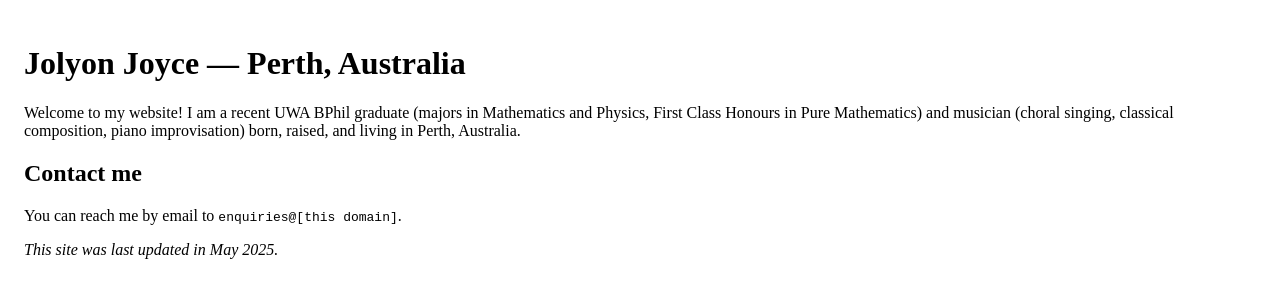
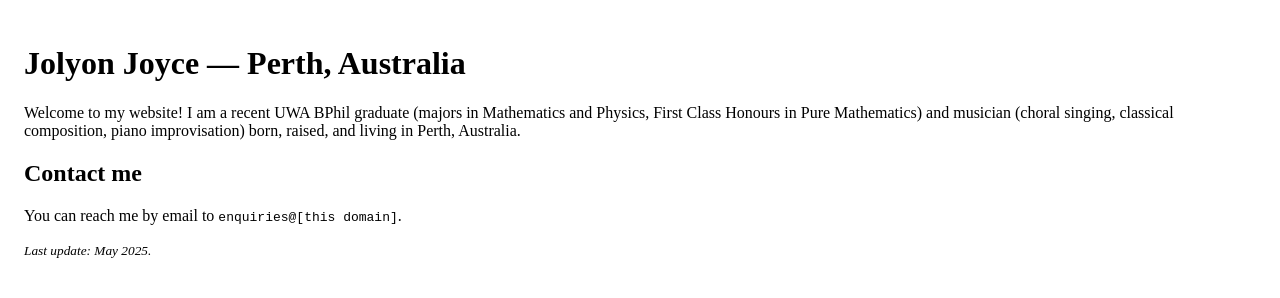
Before and after one commit to jolyonjoyce/jolyonjoyce.github.io, a plain HTML site: page index.html in a window 1280 px wide. Drawn offline with Linux system fonts and the light colour scheme.

Commit message:
Update index.html

```diff
--- a/index.html
+++ b/index.html
@@ -18,6 +18,7 @@
 <p>Welcome to my website! I am a recent UWA BPhil graduate (majors in Mathematics and Physics, First Class Honours in Pure Mathematics) and musician (choral singing, classical composition, piano improvisation) born, raised, and living in Perth, Australia.</p>
 <h2>Contact me</h2>
 <p>You can reach me by email to <code>enquiries@[this domain]</code>.</p>
-<p><i>This site was last updated in May 2025.</i></p>
+
+<p><small><i>Last update: May 2025.</small></i></p>
 </body>
 </html>
```
